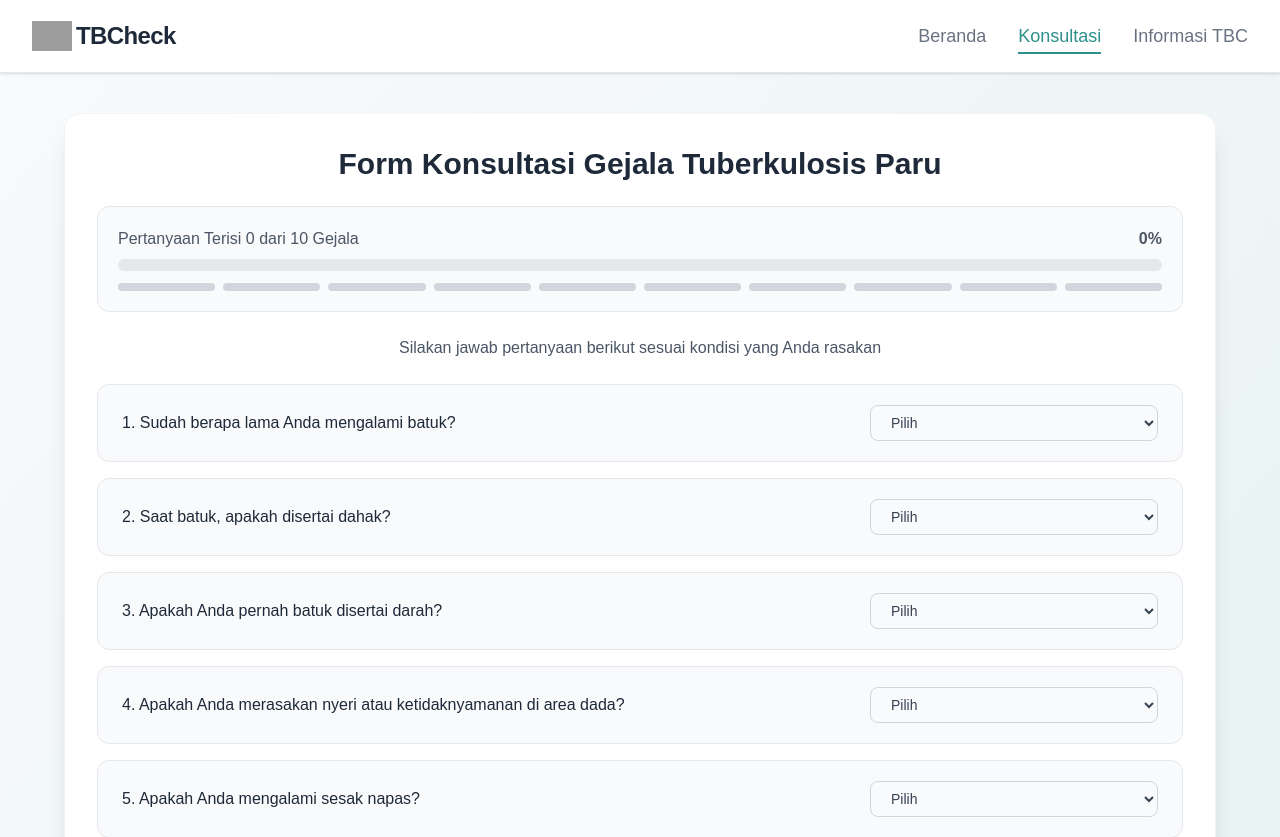
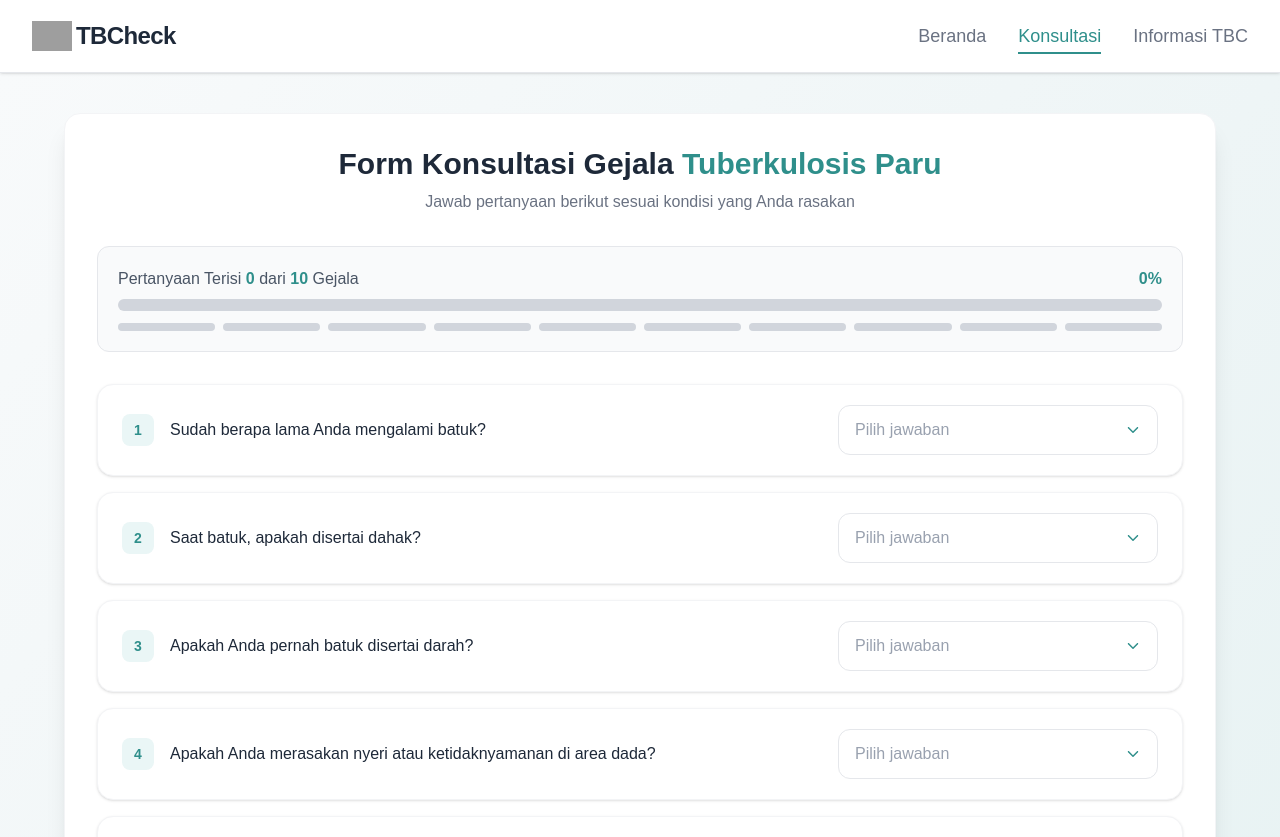
Before and after one commit to Wahabi86/Skripsi-Sistem-Pakar-Tuberkulosis-Paru, a Next.js app: page /konsultasi in a window 1280 px wide. Shown: the top 837 px of the page. Built offline with nearby package versions, Linux system fonts and the light colour scheme; grey boxes are pictures that could not be loaded.

Commit message:
update style ui untuk halaman konsultasi

```diff
--- a/src/app/konsultasi/page.tsx
+++ b/src/app/konsultasi/page.tsx
@@ -1,12 +1,66 @@
 "use client";
 
-import { useState } from "react";
+import { useState, useRef, useEffect } from "react";
 import { questions } from "@/lib/data/pertanyaan";
+import { IoIosArrowDown } from "react-icons/io";
+
+// Komponen Dropdown Custom
+function CustomDropdown({ options, value, onChange, placeholder = "Pilih jawaban" }: { options: { label: string }[]; value: string; onChange: (val: string) => void; placeholder?: string }) {
+  const [open, setOpen] = useState(false);
+  const ref = useRef<HTMLDivElement>(null);
+
+  useEffect(() => {
+    function handleClickOutside(e: MouseEvent) {
+      if (ref.current && !ref.current.contains(e.target as Node)) {
+        setOpen(false);
+      }
+    }
+    document.addEventListener("mousedown", handleClickOutside);
+    return () => document.removeEventListener("mousedown", handleClickOutside);
+  }, []);
+
+  return (
+    <div ref={ref} className="relative w-80 shrink-0">
+      {/* Trigger */}
+      <button
+        type="button"
+        onClick={() => setOpen(!open)}
+        className={`w-full flex items-center justify-between gap-3 px-4 py-3 rounded-xl border text-left text-base transition-all duration-200
+          ${open ? "border-[#2F8F8B] shadow-sm shadow-[#2F8F8B]/10" : "border-gray-200 hover:border-[#2F8F8B]/50"}
+          ${value ? "text-gray-800" : "text-gray-400"} bg-white`}
+      >
+        <span className="truncate">{value || placeholder}</span>
+        <IoIosArrowDown className={`shrink-0 text-[#2F8F8B] transition-transform duration-300 ${open ? "rotate-180" : "rotate-0"}`} />
+      </button>
+
+      {/* Dropdown List */}
+      <div
+        className={`absolute z-50 w-full mt-2 bg-white border border-gray-100 rounded-xl shadow-lg overflow-hidden transition-all duration-300
+          ${open ? "opacity-100 translate-y-0 pointer-events-auto" : "opacity-0 -translate-y-2 pointer-events-none"}`}
+      >
+        {options.map((opt) => (
+          <button
+            key={opt.label}
+            type="button"
+            onClick={() => {
+              onChange(opt.label);
+              setOpen(false);
+            }}
+            className={`w-full text-left px-4 py-3 text-base transition-colors duration-150
+              ${value === opt.label ? "bg-[#EAF6F6] text-[#2F8F8B] font-medium" : "text-gray-700 hover:bg-gray-50"}`}
+          >
+            {opt.label}
+          </button>
+        ))}
+      </div>
+    </div>
+  );
+}
 
 export default function KonsultasiPage() {
   const [answers, setAnswers] = useState<Record<string, string>>({});
 
-  const answered = Object.values(answers).filter((v) => v !== null).length;
+  const answered = Object.values(answers).filter((v) => v !== "").length;
   const total = questions.length;
   const percentage = Math.round((answered / total) * 100);
 
@@ -14,71 +68,85 @@ export default function KonsultasiPage() {
     setAnswers((prev) => ({ ...prev, [questionId]: label }));
   };
 
+  const isHealthy = (questionId: string) => {
+    const q = questions.find((q) => q.id === questionId);
+    if (!q) return false;
+    return answers[questionId] === q.options[q.options.length - 1].label;
+  };
+
   return (
-    <div className="min-h-screen  py-10 px-4">
+    <div className="min-h-screen py-10 px-4">
       <div className="max-w-6xl mx-auto bg-white rounded-2xl p-8 shadow-xl border border-gray-100">
         {/* Judul */}
-        <h1 className="text-3xl font-extrabold text-center text-gray-800 mb-6">Form Konsultasi Gejala Tuberkulosis Paru</h1>
+        <div className="text-center mb-8">
+          <h1 className="text-3xl font-extrabold text-gray-800 mb-2">
+            Form Konsultasi Gejala <span className="text-[#2F8F8B]">Tuberkulosis Paru</span>
+          </h1>
+          <p className="text-gray-500 text-base">Jawab pertanyaan berikut sesuai kondisi yang Anda rasakan</p>
+        </div>
 
-        {/* Progress */}
-        <div className="bg-gray-50 rounded-xl p-5 mb-6 border border-gray-200">
+        {/* Progress Bar */}
+        <div className="bg-gray-50 border border-gray-200 rounded-xl p-5 mb-8">
           <div className="flex justify-between text-base text-gray-600 mb-2">
             <span>
-              Pertanyaan Terisi {answered} dari {total} Gejala
+              Pertanyaan Terisi <span className="font-bold text-[#2F8F8B]">{answered}</span> dari <span className="font-bold text-[#2F8F8B]">{total}</span> Gejala
             </span>
-            <span className="font-semibold">{percentage}%</span>
+            <span className="font-bold text-[#2F8F8B]">{percentage}%</span>
           </div>
-          {/* Bar utama */}
-          <div className="w-full bg-gray-200 rounded-full h-3 mb-3">
-            <div className="bg-gray-800 h-3 rounded-full transition-all duration-300" style={{ width: `${percentage}%` }} />
+
+          {/* Bar */}
+          <div className="w-full bg-gray-300 rounded-full h-3 mb-3">
+            <div className="bg-[#2F8F8B] h-3 rounded-full transition-all duration-500" style={{ width: `${percentage}%` }} />
           </div>
+
           {/* Indikator per soal */}
           <div className="flex gap-2 flex-wrap">
             {questions.map((q) => (
-              <div key={q.id} className={`h-2 flex-1 rounded-full transition-all duration-300 ${answers[q.id] !== undefined ? "bg-gray-800" : "bg-gray-300"}`} />
+              <div key={q.id} className={`h-2 flex-1 rounded-full transition-all duration-300 ${answers[q.id] ? "bg-[#2F8F8B]" : "bg-gray-300"}`} />
             ))}
           </div>
         </div>
-
-        {/* Instruksi */}
-        <p className="text-center text-gray-600 text-base mb-6">Silakan jawab pertanyaan berikut sesuai kondisi yang Anda rasakan</p>
 
         {/* Daftar Pertanyaan */}
         <div className="flex flex-col gap-4 mb-8">
           {questions.map((q, index) => {
             const selectedLabel = answers[q.id] ?? null;
+            const answered = !!selectedLabel;
+            const healthy = answered && isHealthy(q.id);
+            const risky = answered && !healthy;
 
             return (
-              <div key={q.id} className="bg-gray-50 rounded-xl px-6 py-5 border border-gray-200">
-                <div className="flex items-center justify-between gap-4">
-                  <p className="text-gray-800 text-base font-medium flex-1">
-                    {index + 1}. {q.question}
-                  </p>
-                  <select className="border border-gray-300 rounded-lg px-4 py-2 text-sm text-gray-700 bg-gray-50 cursor-pointer w-72 shrink-0" value={answers[q.id] ?? ""} onChange={(e) => handleSelect(q.id, e.target.value)}>
-                    <option value="" disabled>
-                      Pilih
-                    </option>
-                    {q.options.map((opt) => (
-                      <option key={opt.label} value={opt.label}>
-                        {opt.label}
-                      </option>
-                    ))}
-                  </select>
+              <div
+                key={q.id}
+                className={`border rounded-2xl overflow-visible transition-all duration-300 bg-white
+    ${answered ? "border-[#2F8F8B]/30 shadow-md shadow-[#2F8F8B]/10" : "border-gray-100 shadow-sm"}`}
+              >
+                {/* Header pertanyaan */}
+                <div className="flex items-center justify-between gap-4 px-6 py-5">
+                  <div className="flex items-center gap-4 flex-1">
+                    {/* Nomor */}
+                    <span
+                      className={`shrink-0 w-8 h-8 flex items-center justify-center rounded-lg text-sm font-bold transition-colors duration-300
+                      ${answered ? "bg-[#2F8F8B] text-white" : "bg-[#EAF6F6] text-[#2F8F8B]"}`}
+                    >
+                      {index + 1}
+                    </span>
+                    {/* Pertanyaan */}
+                    <p className="text-gray-800 text-base font-medium">{q.question}</p>
+                  </div>
+
+                  {/* Dropdown */}
+                  <CustomDropdown options={q.options} value={answers[q.id] ?? ""} onChange={(val) => handleSelect(q.id, val)} />
                 </div>
 
-                {/* Jawaban lengkap muncul di bawah setelah dipilih */}
+                {/* Jawaban terpilih */}
                 {selectedLabel && (
-                  <div className="mt-3 pt-3 border-t border-gray-200">
-                    {(() => {
-                      const lastOption = q.options[q.options.length - 1].label;
-                      const isHealthy = answers[q.id] === lastOption;
-                      return (
-                        <span className={`text-sm px-3 py-1 rounded-full ${isHealthy ? "text-green-600 bg-green-50" : "text-red-600 bg-red-50"}`}>
-                          {isHealthy ? "✓ " : "⚠ "}
-                          {selectedLabel}
-                        </span>
-                      );
-                    })()}
+                  <div
+                    className={`mx-6 mb-4 px-4 py-2 rounded-xl flex items-center gap-2 text-sm font-medium
+                    ${healthy ? "bg-green-50 border border-green-200 text-green-700" : "bg-red-50 border border-red-200 text-red-600"}`}
+                  >
+                    <span>{healthy ? "✓" : "⚠"}</span>
+                    <span>{selectedLabel}</span>
                   </div>
                 )}
               </div>
@@ -89,7 +157,7 @@ export default function KonsultasiPage() {
         {/* Tombol */}
         <div className="flex justify-center">
           <button
-            className="bg-white text-gray-800 font-semibold text-lg px-10 py-3 rounded-full border-2 border-gray-300 shadow-sm hover:border-gray-400 hover:shadow-md transition-all duration-200 disabled:opacity-50 cursor-pointer disabled:cursor-not-allowed"
+            className="bg-[#2F8F8B] hover:bg-[#277C78] text-white font-semibold text-lg px-12 py-4 rounded-xl shadow-md shadow-[#2F8F8B]/25 transition-all duration-300 hover:shadow-lg hover:shadow-[#2F8F8B]/30 hover:-translate-y-0.5 disabled:opacity-50 disabled:cursor-not-allowed disabled:hover:translate-y-0 cursor-pointer"
             disabled={answered < total}
           >
             Mulai Diagnosis
```
